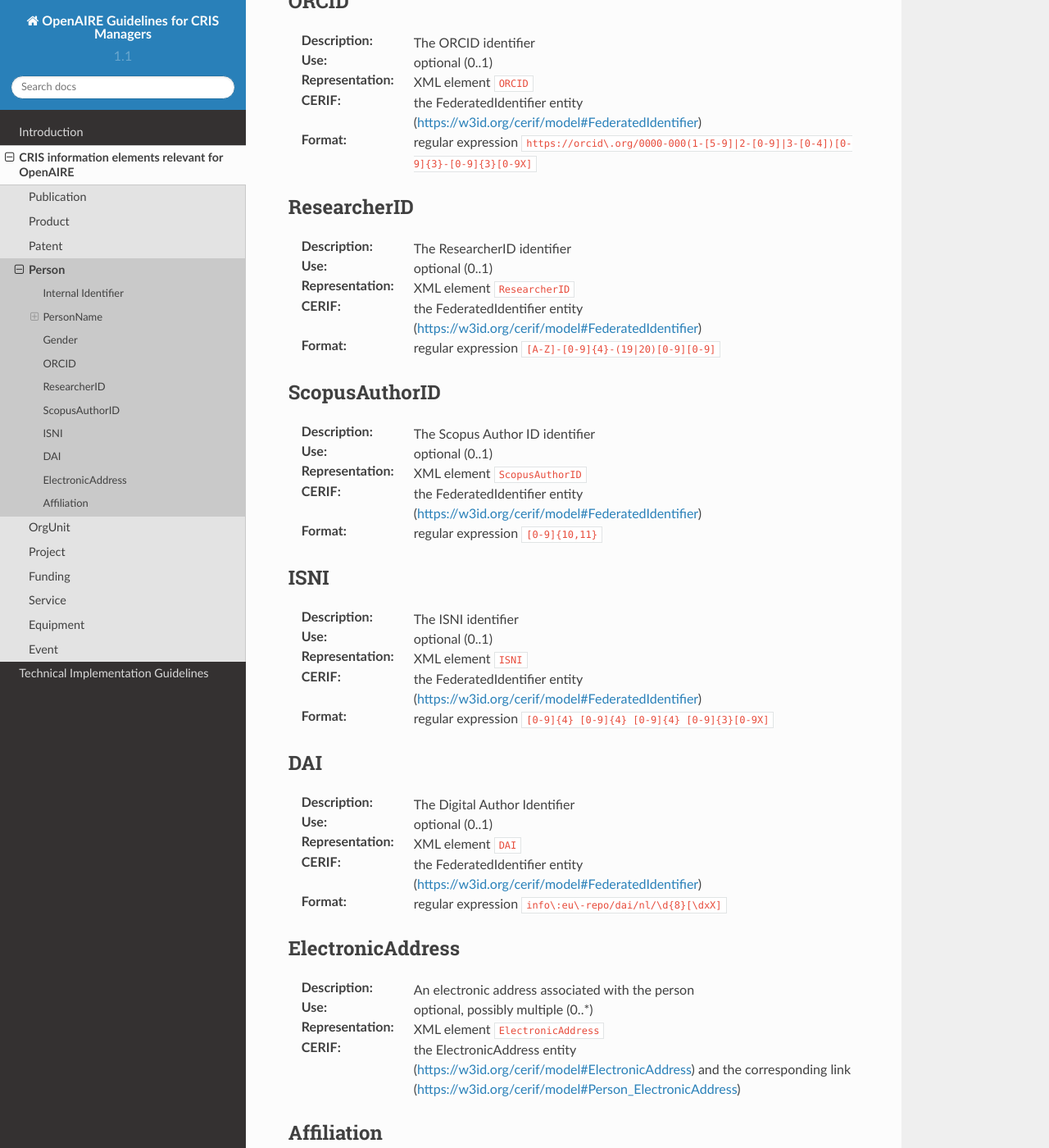
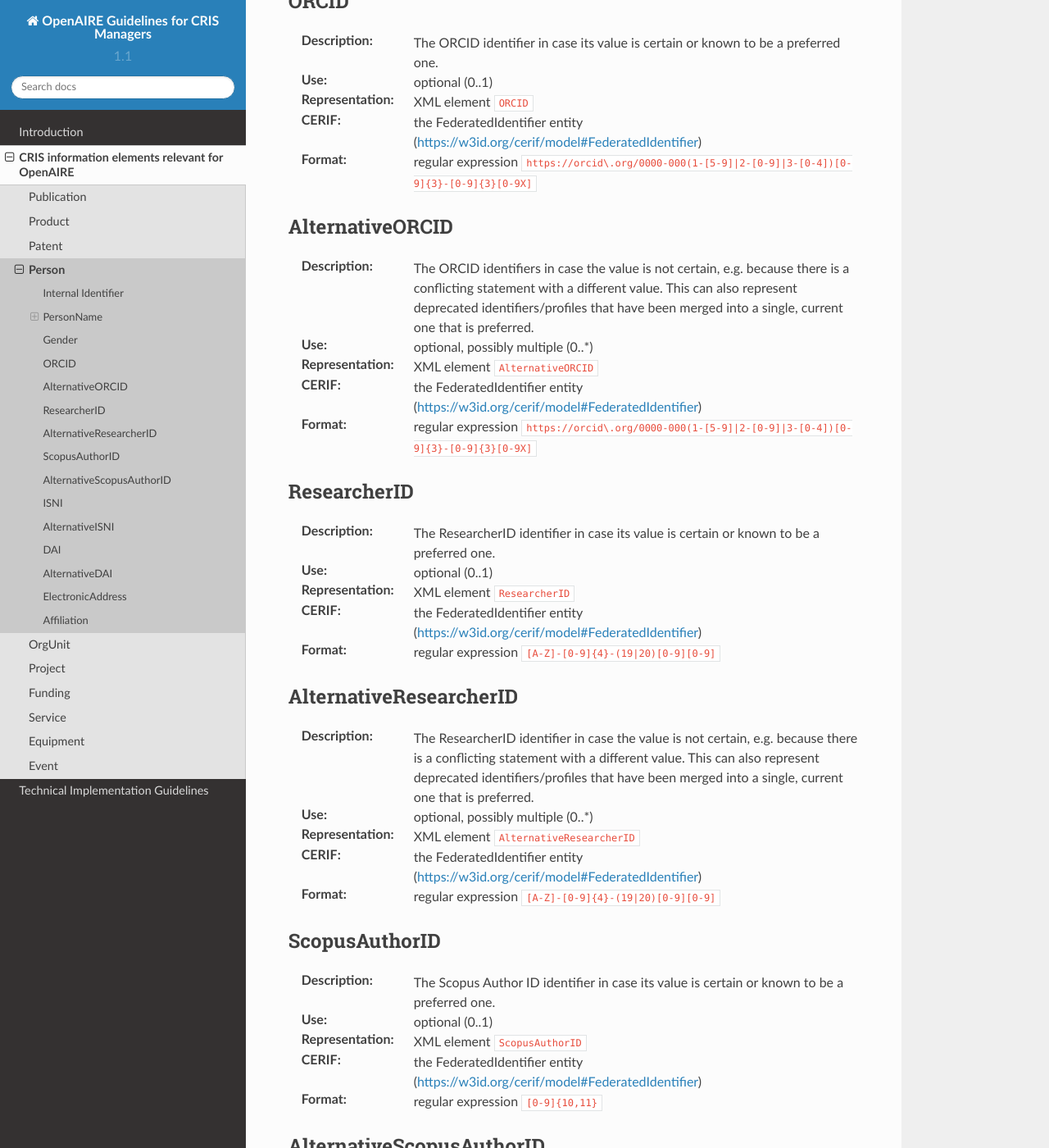
Before and after one commit to openaire/guidelines-cris-managers, a Sphinx documentation site: the page built from docs/cerif_xml_person_entity.rst, in a window 1280 px wide and 1400 px high, scrolled down 1787 px. Shown: the whole window at 82% size. Built offline with Sphinx 7.4.7 and the Read the Docs theme 2.0.0, drawn with Linux system fonts in a browser that asks for light colours; some of the changed text lies outside the part shown.

Commit message:
alternative person identifiers (close #48)

```diff
--- a/docs/cerif_xml_person_entity.rst
+++ b/docs/cerif_xml_person_entity.rst
@@ -64,7 +64,7 @@ Gender
 
 ORCID
 ^^^^^
-:Description: The ORCID identifier
+:Description: The ORCID identifier in case its value is certain or known to be a preferred one.
 :Use: optional (0..1)
 :Representation: XML element ``ORCID``
 :CERIF: the FederatedIdentifier entity (`<https://w3id.org/cerif/model#FederatedIdentifier>`_)
@@ -72,9 +72,19 @@ ORCID
 
 
 
+AlternativeORCID
+^^^^^^^^^^^^^^^^
+:Description: The ORCID identifiers in case the value is not certain, e.g. because there is a conflicting statement with a different value. This can also represent deprecated identifiers/profiles that have been merged into a single, current one that is preferred.
+:Use: optional, possibly multiple (0..*)
+:Representation: XML element ``AlternativeORCID``
+:CERIF: the FederatedIdentifier entity (`<https://w3id.org/cerif/model#FederatedIdentifier>`_)
+:Format: regular expression ``https://orcid\.org/0000-000(1-[5-9]|2-[0-9]|3-[0-4])[0-9]{3}-[0-9]{3}[0-9X]``
+
+
+
 ResearcherID
 ^^^^^^^^^^^^
-:Description: The ResearcherID identifier
+:Description: The ResearcherID identifier in case its value is certain or known to be a preferred one.
 :Use: optional (0..1)
 :Representation: XML element ``ResearcherID``
 :CERIF: the FederatedIdentifier entity (`<https://w3id.org/cerif/model#FederatedIdentifier>`_)
@@ -82,9 +92,19 @@ ResearcherID
 
 
 
+AlternativeResearcherID
+^^^^^^^^^^^^^^^^^^^^^^^
+:Description: The ResearcherID identifier in case the value is not certain, e.g. because there is a conflicting statement with a different value. This can also represent deprecated identifiers/profiles that have been merged into a single, current one that is preferred.
+:Use: optional, possibly multiple (0..*)
+:Representation: XML element ``AlternativeResearcherID``
+:CERIF: the FederatedIdentifier entity (`<https://w3id.org/cerif/model#FederatedIdentifier>`_)
+:Format: regular expression ``[A-Z]-[0-9]{4}-(19|20)[0-9][0-9]``
+
+
+
 ScopusAuthorID
 ^^^^^^^^^^^^^^
-:Description: The Scopus Author ID identifier
+:Description: The Scopus Author ID identifier in case its value is certain or known to be a preferred one.
 :Use: optional (0..1)
 :Representation: XML element ``ScopusAuthorID``
 :CERIF: the FederatedIdentifier entity (`<https://w3id.org/cerif/model#FederatedIdentifier>`_)
@@ -92,9 +112,19 @@ ScopusAuthorID
 
 
 
+AlternativeScopusAuthorID
+^^^^^^^^^^^^^^^^^^^^^^^^^
+:Description: The Scopus Author ID identifier in case the value is not certain, e.g. because there is a conflicting statement with a different value. This can also represent deprecated identifiers/profiles that have been merged into a single, current one that is preferred.
+:Use: optional, possibly multiple (0..*)
+:Representation: XML element ``AlternativeScopusAuthorID``
+:CERIF: the FederatedIdentifier entity (`<https://w3id.org/cerif/model#FederatedIdentifier>`_)
+:Format: regular expression ``[0-9]{10,11}``
+
+
+
 ISNI
 ^^^^
-:Description: The ISNI identifier
+:Description: The ISNI identifier in case its value is certain or known to be a preferred one.
 :Use: optional (0..1)
 :Representation: XML element ``ISNI``
 :CERIF: the FederatedIdentifier entity (`<https://w3id.org/cerif/model#FederatedIdentifier>`_)
@@ -102,11 +132,31 @@ ISNI
 
 
 
+AlternativeISNI
+^^^^^^^^^^^^^^^
+:Description: The ISNI identifier in case the value is not certain, e.g. because there is a conflicting statement with a different value. This can also represent deprecated identifiers/profiles that have been merged into a single, current one that is preferred.
+:Use: optional, possibly multiple (0..*)
+:Representation: XML element ``AlternativeISNI``
+:CERIF: the FederatedIdentifier entity (`<https://w3id.org/cerif/model#FederatedIdentifier>`_)
+:Format: regular expression ``[0-9]{4} [0-9]{4} [0-9]{4} [0-9]{3}[0-9X]``
+
+
+
 DAI
 ^^^
-:Description: The Digital Author Identifier
+:Description: The Digital Author Identifier in case its value is certain or known to be a preferred one.
 :Use: optional (0..1)
 :Representation: XML element ``DAI``
+:CERIF: the FederatedIdentifier entity (`<https://w3id.org/cerif/model#FederatedIdentifier>`_)
+:Format: regular expression ``info\:eu\-repo/dai/nl/\d{8}[\dxX]``
+
+
+
+AlternativeDAI
+^^^^^^^^^^^^^^
+:Description: The Digital Author Identifier in case the value is not certain, e.g. because there is a conflicting statement with a different value. This can also represent deprecated identifiers/profiles that have been merged into a single, current one that is preferred.
+:Use: optional, possibly multiple (0..*)
+:Representation: XML element ``AlternativeDAI``
 :CERIF: the FederatedIdentifier entity (`<https://w3id.org/cerif/model#FederatedIdentifier>`_)
 :Format: regular expression ``info\:eu\-repo/dai/nl/\d{8}[\dxX]``
 
```
Also changed, not shown: 1 other file.
